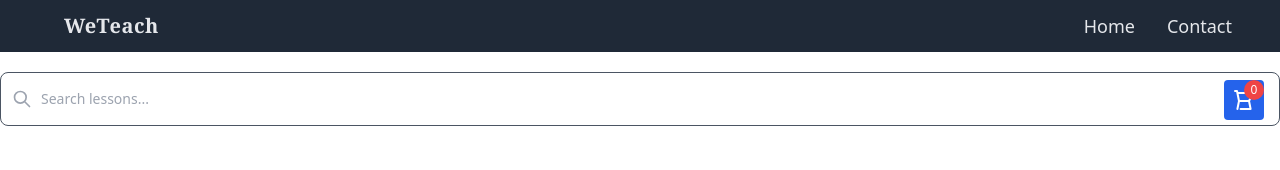
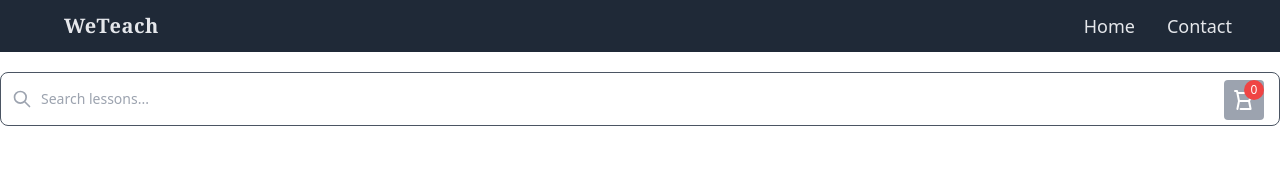
Before and after one commit to nileshchowdhury1999/assignment-frontend, a Vue app: page /#/checkout in a window 1280 px wide. Before the commit this address led to /#/checkout. Shown: the top 170 px of the page. Built offline with nearby package versions, Linux system fonts and the light colour scheme; no server answers.

Commit message:
disabled cart if countItems not worked

```diff
--- a/src/components/CourseCart.vue
+++ b/src/components/CourseCart.vue
@@ -316,7 +316,8 @@ onMounted(() => {
       <!-- shopping cart button -->
       <RouterLink to="/cart-page" class="nav-link"
         ><button
-          class="fixed flex items-center p-2 text-white bg-blue-600 rounded hover:bg-blue-700 focus:outline-none top-20 right-4"
+          class="fixed flex items-center p-2 text-white bg-blue-600 rounded hover:bg-blue-700 focus:outline-none disabled:bg-gray-400 top-20 right-4"
+          :disabled="cartItemCount < 1"
         >
           <svg
             xmlns="http://www.w3.org/2000/svg"
```
